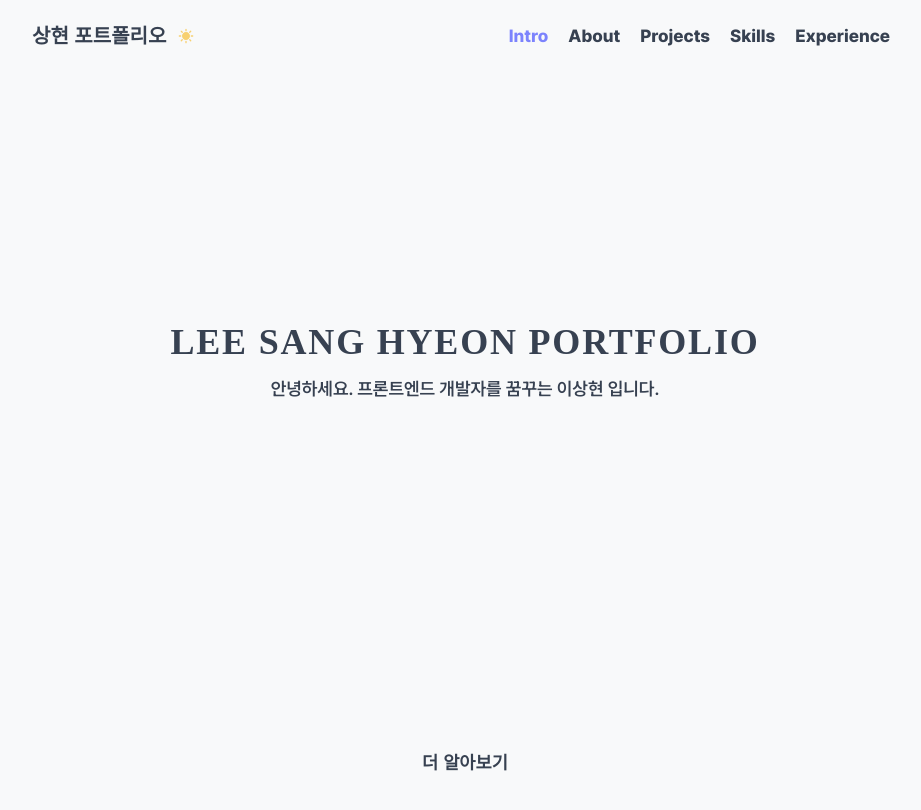
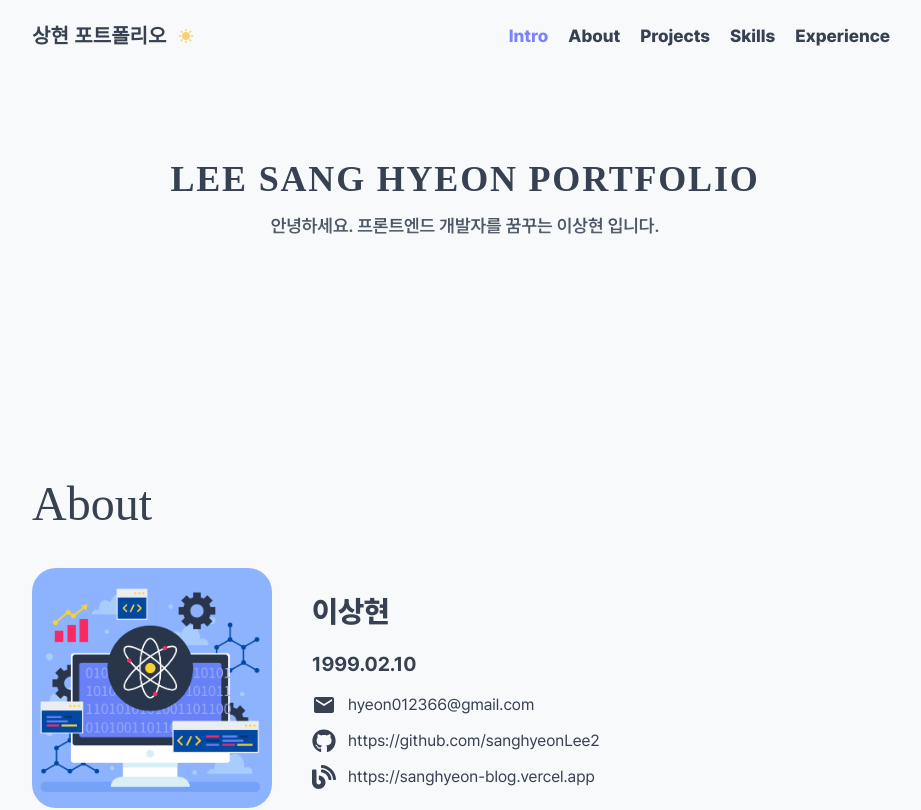
Before and after one commit to sanghyeonLee2/sanghyeon.dev, a Next.js app: page / in a window 1280 px wide. Shown: the top 810 px of the page, without its empty margins (175-1096 px from the left). Built offline with nearby package versions, Linux system fonts and the light colour scheme; a web font is replaced by a local one.

Commit message:
refactor: 인트로 섹션 구조 수정 및 커버 이미지 사용

```diff
--- a/src/components/section/Intro.tsx
+++ b/src/components/section/Intro.tsx
@@ -2,13 +2,22 @@
 
 import React from 'react';
 import { MotionContainer, MotionItem } from '@/components/common/motion';
-
+import introImg from '@/assets/introImg.jpg';
 const INTRO_TEXT = 'LEE SANG HYEON PORTFOLIO';
 const INTRODUCE = '안녕하세요. 프론트엔드 개발자를 꿈꾸는 이상현 입니다.';
 
 const Intro = () => {
+  // dark: linear-gradient(180deg, rgba(248, 249, 250, 0.95) 0%, rgba(248, 249, 250, 0.8) 100%)
+  // light:linear-gradient(180deg, rgba(26, 31, 40, 0.9) 0%, rgba(26, 31, 40, 0.7)
   return (
-    <MotionContainer as="div" className="min-h-screen flex-center flex-col">
+    <MotionContainer
+      style={{
+        backgroundImage: `var(--intro-bg),url(${introImg.src})`,
+      }}
+      as="div"
+      className="transition-opacity duration-700 opacity-100 relative left-1/2 right-1/2 w-screen -translate-x-1/2 bg-cover bg-center min-h-[50vh] flex-center flex-col"
+    >
+      <div className="absolute bottom-0 left-0 right-0 h-50 bg-gradient-to-b from-transparent to-[var(--color-bg)] pointer-events-none z-10" />
       <div className="flex-center flex-1">
         <div className="text-center">
           <MotionItem as="h2" className="text-4xl font-extrabold tracking-[0.05em] mb-3">
@@ -19,9 +28,9 @@ const Intro = () => {
           </MotionItem>
         </div>
       </div>
-      <MotionItem as="a" href={'#about'} className="my-6 text-[1.1rem] font-extrabold font-cafe">
+      {/* <MotionItem as="a" href={'#about'} className="my-6 text-[1.1rem] font-extrabold font-cafe">
         더 알아보기
-      </MotionItem>
+      </MotionItem> */}
     </MotionContainer>
   );
 };
```
